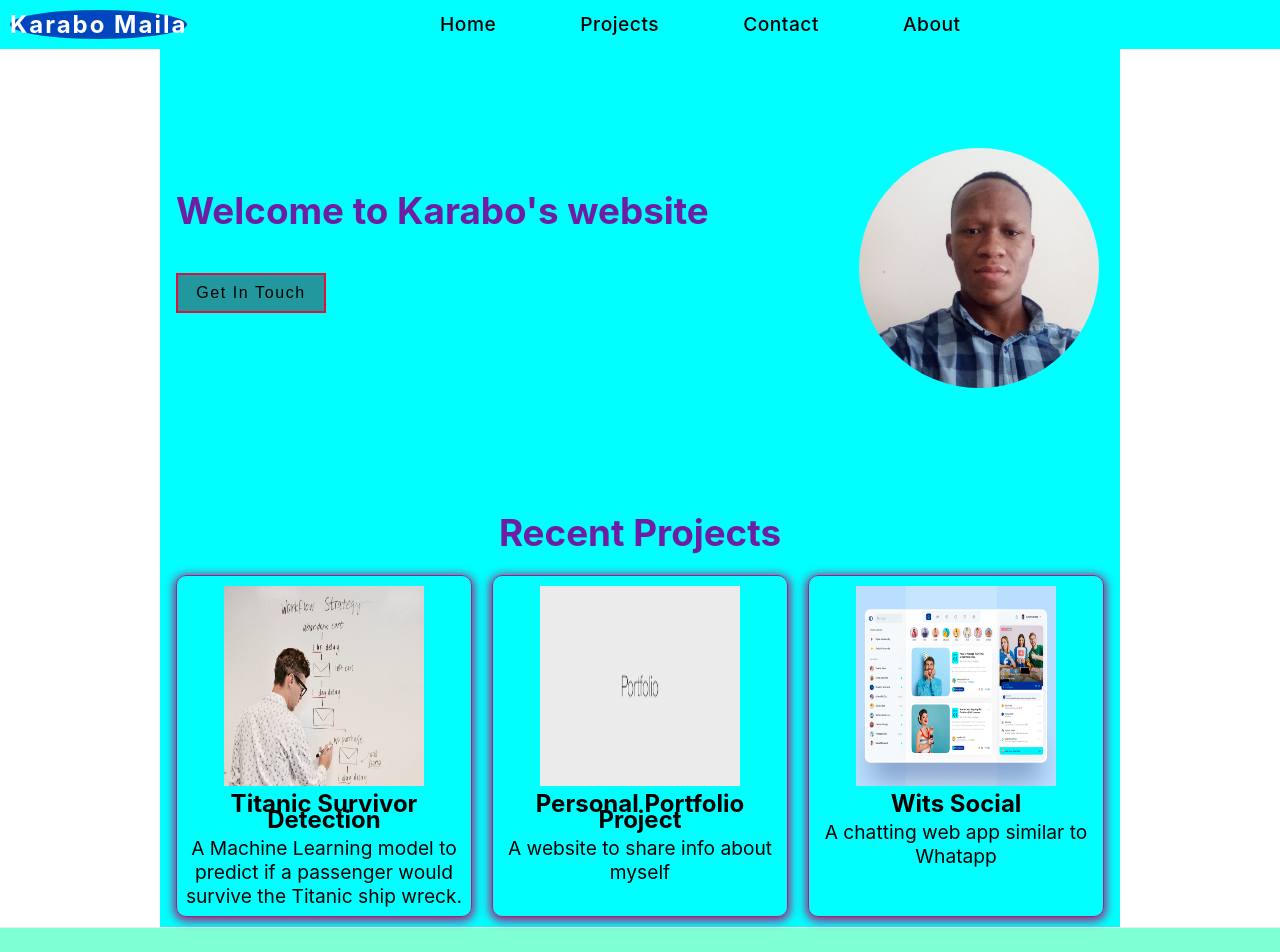
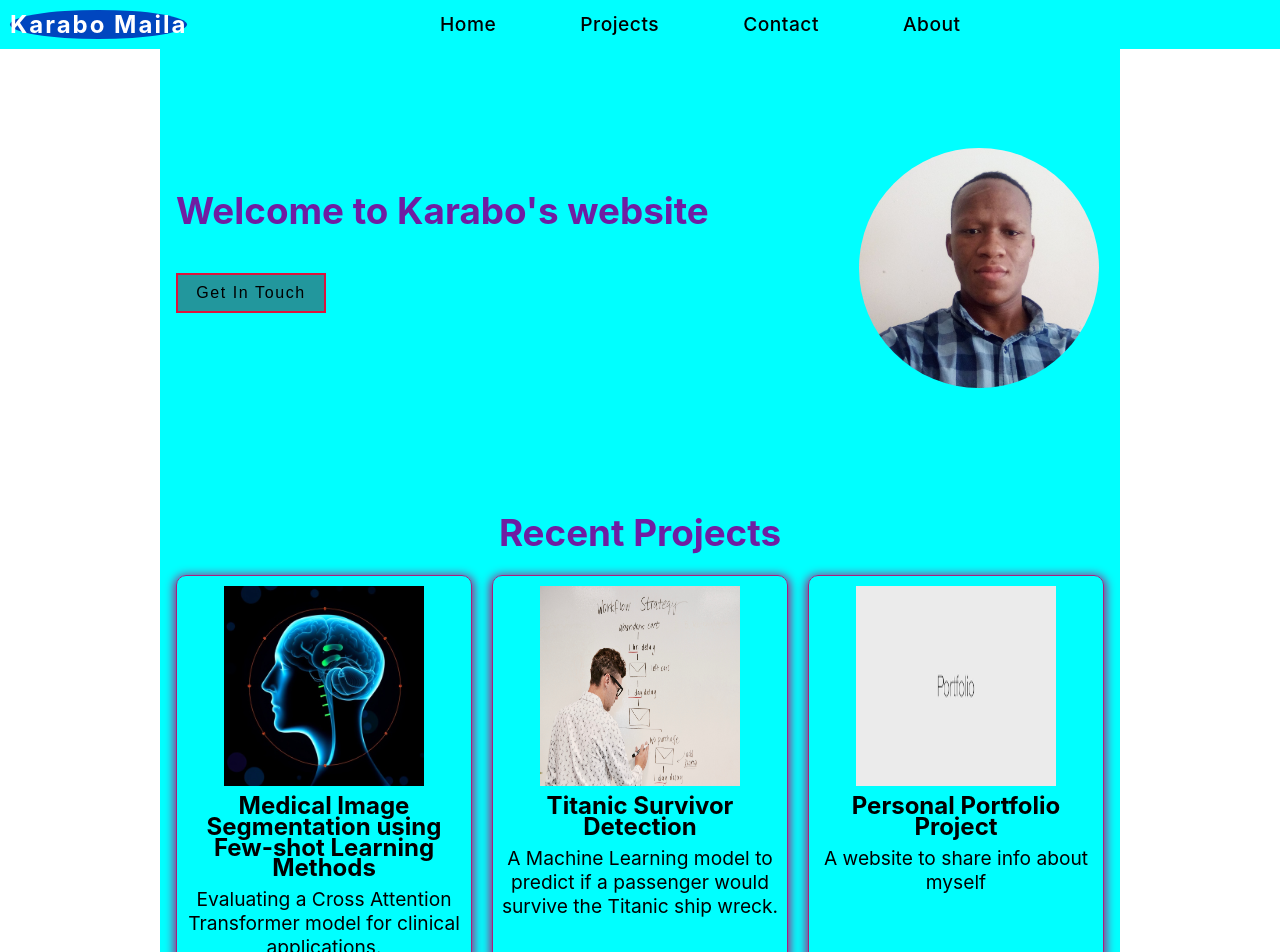
Before and after one commit to karabomaila/karabomaila, a Next.js app: page / in a window 1280 px wide. Shown: the top 952 px of the page. Built offline with nearby package versions, Linux system fonts and the light colour scheme.

Commit message:
Add a new project and increase the project card title line-hight to make long titles easier to read. Update recent projects and add a markdown file for the new project.

```diff
--- a/pages/index.js
+++ b/pages/index.js
@@ -29,6 +29,12 @@ export default function Home() {
                     <h1>Recent Projects</h1>
                   <div className={ styles.project_cards }>
                     <ProjectCard
+                        title="Medical Image Segmentation using Few-shot Learning Methods"
+                        description="Evaluating a Cross Attention Transformer model for clinical applications."
+                        projectImage="/project_images/fsl_model.jpeg"
+                        url="/projects/research-project"
+                    />
+                    <ProjectCard
                         title="Titanic Survivor Detection"
                         description="A Machine Learning model to predict if a
                         passenger would survive the Titanic ship wreck."
@@ -41,12 +47,6 @@ export default function Home() {
                         projectImage="/project_images/portfolio.png"
                         url="/projects/portfolio-project"
                     />
-                    <ProjectCard
-                        title="Wits Social"
-                        description="A chatting web app similar to Whatapp"
-                        projectImage="/project_images/Social_media_podcast_sharing.png"
-                        url="/projects/wits-social"
-                    />
                   </div>
           </div>
         </section>
--- a/pages/projects/[slug].js
+++ b/pages/projects/[slug].js
@@ -3,18 +3,15 @@ import React from 'react';
 import path from 'path'
 import matter from 'gray-matter'
 import marked from 'marked'
-// import Link from 'next/link'
 import MetaData from '../../components/MetaData'
 import PageHead from '../../components/PageHead'
 import styles from '../../styles/projects.module.css'
 import Link from 'next/link';
-// import Image from 'next/image'
 import { FaArrowLeft } from "react-icons/fa"
 
 
 export default function Project({ frontmatter: { title, author}, slug, content })
 {
-    console.log(title)
     return (
         <div>
              {/* a head for the page */}
--- a/styles/projects.module.css
+++ b/styles/projects.module.css
@@ -45,7 +45,7 @@
 
 .card_title {
     text-align: center;
-    line-height: 1rem;
+    line-height: 1.3rem;
 }
 
 .card_description {
```
Also changed, not shown: pages/projects.js (+7 -1 lines), posts/research-project.md (added, +16 -0 lines), public/project_images/fsl_model.jpeg (added).
